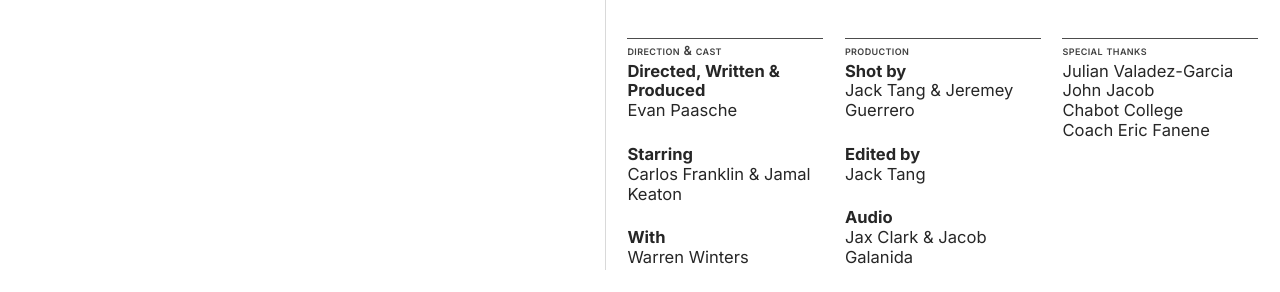
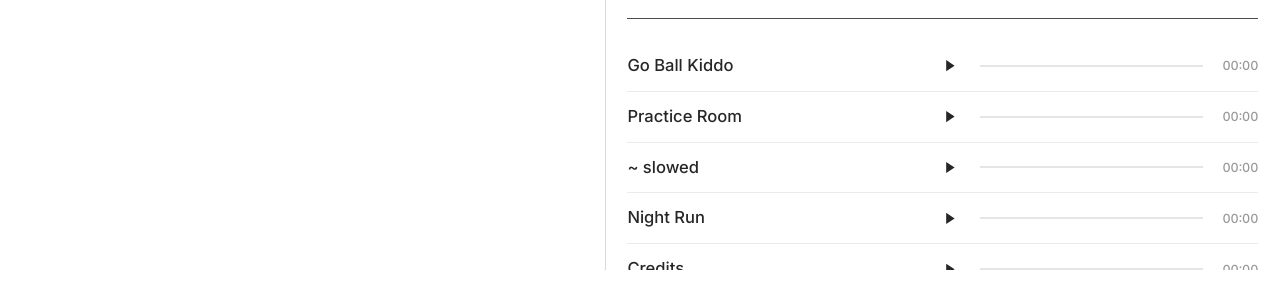
Before and after one commit to thebluelotusden/blue-lotus-den, a plain HTML site: page index.html in a window 1280 px wide. Both pictures are taken after a click on the link "Triumph". Shown: the part 508-800 px from the top of the page. Drawn offline with Linux system fonts and the light colour scheme.

Commit message:
Add Soundtrack section and MP3 players to Triumph page, including audio files

```diff
--- a/index.html
+++ b/index.html
@@ -81,6 +81,85 @@
                                 <p class="body-copy">
                                     Jamal and his brother Josiah navigate Jamal's star potential as a football player despite Jamal sustaining a harsh injury. A film for all of those who struggled and still struggle silently.
                                 </p>
+                            </div>
+                        </div>
+                    </div>
+
+                    <hr class="soundtrack-divider">
+                    <div class="soundtrack-section">
+                        <div class="audio-player-row">
+                            <audio src="audio/soundtracks/triumph/Go Ball Kiddo.mp3" preload="metadata"></audio>
+                            <span class="audio-track-title">Go Ball Kiddo</span>
+                            <div class="audio-controls">
+                                <button class="audio-play-btn" aria-label="Play">
+                                    <div class="play-icon-inner"></div>
+                                </button>
+                                <div class="audio-progress-container">
+                                    <div class="audio-progress-bg">
+                                        <div class="audio-progress-fill"></div>
+                                    </div>
+                                </div>
+                                <span class="audio-timestamp">00:00</span>
+                            </div>
+                        </div>
+                        <div class="audio-player-row">
+                            <audio src="audio/soundtracks/triumph/Practice Room.mp3" preload="metadata"></audio>
+                            <span class="audio-track-title">Practice Room</span>
+                            <div class="audio-controls">
+                                <button class="audio-play-btn" aria-label="Play">
+                                    <div class="play-icon-inner"></div>
+                                </button>
+                                <div class="audio-progress-container">
+                                    <div class="audio-progress-bg">
+                                        <div class="audio-progress-fill"></div>
+                                    </div>
+                                </div>
+                                <span class="audio-timestamp">00:00</span>
+                            </div>
+                        </div>
+                        <div class="audio-player-row">
+                            <audio src="audio/soundtracks/triumph/Practice Room Slowed.mp3" preload="metadata"></audio>
+                            <span class="audio-track-title">~ slowed</span>
+                            <div class="audio-controls">
+                                <button class="audio-play-btn" aria-label="Play">
+                                    <div class="play-icon-inner"></div>
+                                </button>
+                                <div class="audio-progress-container">
+                                    <div class="audio-progress-bg">
+                                        <div class="audio-progress-fill"></div>
+                                    </div>
+                                </div>
+                                <span class="audio-timestamp">00:00</span>
+                            </div>
+                        </div>
+                        <div class="audio-player-row">
+                            <audio src="audio/soundtracks/triumph/Night Run.mp3" preload="metadata"></audio>
+                            <span class="audio-track-title">Night Run</span>
+                            <div class="audio-controls">
+                                <button class="audio-play-btn" aria-label="Play">
+                                    <div class="play-icon-inner"></div>
+                                </button>
+                                <div class="audio-progress-container">
+                                    <div class="audio-progress-bg">
+                                        <div class="audio-progress-fill"></div>
+                                    </div>
+                                </div>
+                                <span class="audio-timestamp">00:00</span>
+                            </div>
+                        </div>
+                        <div class="audio-player-row">
+                            <audio src="audio/soundtracks/triumph/Credits.mp3" preload="metadata"></audio>
+                            <span class="audio-track-title">Credits</span>
+                            <div class="audio-controls">
+                                <button class="audio-play-btn" aria-label="Play">
+                                    <div class="play-icon-inner"></div>
+                                </button>
+                                <div class="audio-progress-container">
+                                    <div class="audio-progress-bg">
+                                        <div class="audio-progress-fill"></div>
+                                    </div>
+                                </div>
+                                <span class="audio-timestamp">00:00</span>
                             </div>
                         </div>
                     </div>
```
Also changed, not shown: 5 other files.
